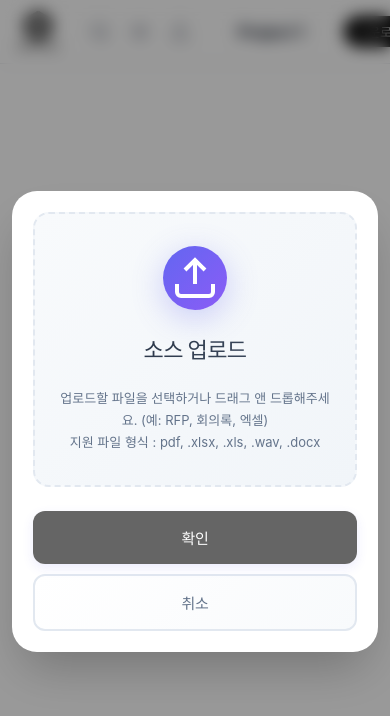
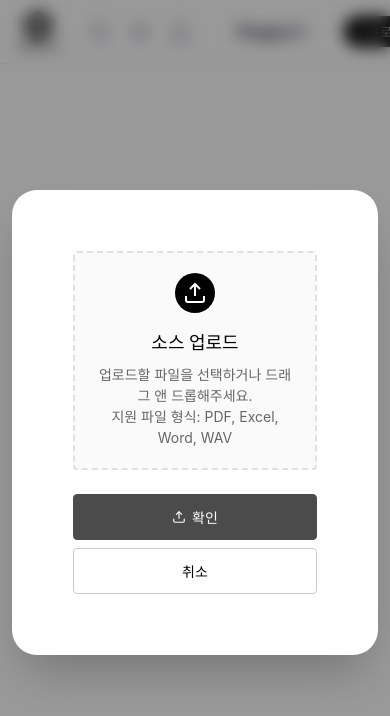
Before and after one commit to 8-do-nenemddin/DECASE-FE, a Vue app: page /projects/1 in a window 390 px wide. Both pictures are taken after a click on the button 180 px from the left and 31 px from the top of the page. Shown: the top 716 px of the page. Built offline with nearby package versions, Linux system fonts and the light colour scheme.

Commit message:
style: 업로드 모달 스타일 수정

```diff
--- a/src/components/projects/header/file_upload/UploadSourceModal.vue
+++ b/src/components/projects/header/file_upload/UploadSourceModal.vue
@@ -13,7 +13,8 @@
       <LoadingModal />
     </template>
     <template v-else>
-      <!-- 업로드 영역 -->
+      <div class="modal">
+        <!-- Upload Area -->
         <div
           class="upload-area"
           @click="handleUploadAreaClick"
@@ -24,16 +25,16 @@
           :class="{ 'drag-over': isDragOver }"
         >
           <div class="upload-icon">
-          <svg width="48" height="48" viewBox="0 0 24 24" fill="none" stroke="currentColor" stroke-width="2">
+            <svg width="24" height="24" viewBox="0 0 24 24" fill="none" stroke="currentColor" stroke-width="2">
               <path d="M21 15v4a2 2 0 0 1-2 2H5a2 2 0 0 1-2-2v-4"></path>
               <polyline points="17,8 12,3 7,8"></polyline>
               <line x1="12" y1="3" x2="12" y2="15"></line>
             </svg>
           </div>
-        <h2 class="upload-title">소스 업로드</h2>
-        <p class="upload-description">
-          업로드할 파일을 선택하거나 드래그 앤 드롭해주세요. (예: RFP, 회의록, 엑셀)<br />
-          지원 파일 형식 : pdf, .xlsx, .xls, .wav, .docx
+          <h2 class="modal-title">소스 업로드</h2>
+          <p class="modal-description">
+            업로드할 파일을 선택하거나 드래그 앤 드롭해주세요.<br />
+            지원 파일 형식: PDF, Excel, Word, WAV
           </p>
           <input
             type="file"
@@ -45,7 +46,7 @@
           />
         </div>
 
-      <!-- 파일 목록 -->
+        <!-- File List -->
         <div v-if="selectedFiles.length" class="file-list">
           <h3 class="file-list-title">선택된 파일</h3>
           <div
@@ -54,14 +55,24 @@
             class="file-item"
           >
             <div class="file-info">
+              <div class="file-icon">
+                <svg width="16" height="16" viewBox="0 0 24 24" fill="none" stroke="currentColor" stroke-width="2">
+                  <path d="M14 2H6a2 2 0 0 0-2 2v16a2 2 0 0 0 2 2h12a2 2 0 0 0 2-2V8z"></path>
+                  <polyline points="14,2 14,8 20,8"></polyline>
+                  <line x1="16" y1="13" x2="8" y2="13"></line>
+                  <line x1="16" y1="17" x2="8" y2="17"></line>
+                </svg>
+              </div>
+              <div class="file-details">
                 <span class="file-name">{{ file.name }}</span>
                 <span class="file-size">{{ formatFileSize(file.size) }}</span>
+              </div>
             </div>
             <button class="remove-file" @click="removeFile(index)">×</button>
           </div>
         </div>
 
-      <!-- 버튼 -->
+        <!-- Button Group -->
         <div class="button-group">
           <button
             class="upload-button"
@@ -69,9 +80,19 @@
             :disabled="!selectedFiles.length || isUploading"
           >
             <span v-if="isUploading" class="loading"></span>
-          <span v-else>{{ selectedFiles.length ? '업로드' : '확인' }}</span>
+            <span v-else class="upload-text">
+              <svg width="14" height="14" viewBox="0 0 24 24" fill="none" stroke="currentColor" stroke-width="2">
+                <path d="M21 15v4a2 2 0 0 1-2 2H5a2 2 0 0 1-2-2v-4"></path>
+                <polyline points="17,8 12,3 7,8"></polyline>
+                <line x1="12" y1="3" x2="12" y2="15"></line>
+              </svg>
+              {{ isUploading ? '업로드 중...' : (selectedFiles.length ? '업로드' : '확인') }}
+            </span>
           </button>
-        <button class="cancel-button" @click="closeModal">취소</button>
+          <button class="cancel-button" @click="closeModal" :disabled="isUploading">
+            취소
+          </button>
+        </div>
       </div>
     </template>
   </CommonModal>
@@ -86,7 +107,6 @@ import SuccessUploadFileModal from './SuccessUploadFileModal.vue';
 
 const emit = defineEmits(['close', 'upload']);
 
-// 여기에 modalClass, closeButtonClass 추가 (필요시 클래스명 변경 가능)
 const modalClass = computed(() => '');
 const closeButtonClass = computed(() => '');
 
@@ -152,7 +172,7 @@ const formatFileSize = (bytes) => {
   const units = ['Bytes', 'KB', 'MB', 'GB'];
   if (bytes === 0) return '0 Bytes';
   const i = Math.floor(Math.log(bytes) / Math.log(1024));
-  return (bytes / Math.pow(1024, i)).toFixed(2) + ' ' + units[i];
+  return (bytes / Math.pow(1024, i)).toFixed(1) + ' ' + units[i];
 };
 
 const handleUpload = async () => {
@@ -184,139 +204,127 @@ const handleUploadAreaClick = () => {
 </script>
 
 <style scoped>
+.modal {
+  padding: 32px;
+  max-width: 480px;
+  margin: 0 auto;
+}
+
 /* Upload Area */
 .upload-area {
-  border: 2px dashed #e2e8f0;
-  border-radius: 16px;
-  padding: 48px 32px;
+  border: 2px dashed #e0e0e0;
+  border-radius: 4px;
+  padding: 32px 24px;
   text-align: center;
   cursor: pointer;
-  transition: all 0.4s cubic-bezier(0.4, 0, 0.2, 1);
-  margin-bottom: 32px;
-  background: linear-gradient(135deg, #f8fafc 0%, #f1f5f9 100%);
-  position: relative;
-  overflow: hidden;
-}
-
-.upload-area::before {
-  content: '';
-  position: absolute;
-  top: 0;
-  left: 0;
-  right: 0;
-  bottom: 0;
-  background: linear-gradient(135deg, rgba(99, 102, 241, 0.02), rgba(139, 92, 246, 0.02));
-  opacity: 0;
-  transition: opacity 0.4s ease;
+  transition: all 0.2s ease;
+  margin-bottom: 24px;
+  background: #fafafa;
 }
 
 .upload-area:hover,
 .upload-area.drag-over {
-  border-color: #6366f1;
-  background: linear-gradient(135deg, #f0f9ff 0%, #e0f2fe 100%);
-  transform: translateY(-2px);
-  box-shadow: 0 20px 40px -12px rgba(99, 102, 241, 0.25);
-}
-
-.upload-area:hover::before,
-.upload-area.drag-over::before {
-  opacity: 1;
+  border-color: #999;
+  background: #f5f5f5;
 }
 
 .upload-icon {
-  width: 88px;
-  height: 88px;
-  background: linear-gradient(135deg, #6366f1, #8b5cf6);
+  width: 48px;
+  height: 48px;
+  background: black;
   border-radius: 50%;
   display: flex;
   align-items: center;
   justify-content: center;
-  margin: 0 auto 28px;
+  margin: 0 auto 16px;
   color: white;
-  transition: all 0.4s cubic-bezier(0.4, 0, 0.2, 1);
-  box-shadow: 0 8px 32px rgba(99, 102, 241, 0.3);
 }
 
-.upload-area:hover .upload-icon,
-.upload-area.drag-over .upload-icon {
-  transform: scale(1.1) rotate(5deg);
-  box-shadow: 0 12px 40px rgba(99, 102, 241, 0.4);
+.modal-title {
+  font-size: 20px;
+  font-weight: 600;
+  color: black;
+  margin: 0 0 8px 0;
 }
 
-.upload-title {
-  font-size: 28px;
-  font-weight: 700;
-  background: linear-gradient(135deg, #1e293b, #475569);
-  background-clip: text;
-  -webkit-background-clip: text;
-  -webkit-text-fill-color: transparent;
-  margin: 0 0 20px 0;
-  letter-spacing: -0.025em;
-}
-
-.upload-description {
-  font-size: 15px;
-  color: #64748b;
-  line-height: 1.7;
+.modal-description {
+  font-size: 14px;
+  color: #666;
   margin: 0;
-  font-weight: 400;
 }
 
 /* File List */
 .file-list {
-  margin-bottom: 32px;
+  margin-bottom: 24px;
 }
 
 .file-list-title {
-  font-size: 18px;
-  font-weight: 700;
-  color: #1e293b;
+  font-size: 14px;
+  font-weight: 600;
+  color: black;
   margin: 0 0 16px 0;
-  letter-spacing: -0.025em;
 }
 
 .file-item {
   display: flex;
   align-items: center;
   justify-content: space-between;
-  padding: 16px 20px;
-  background: linear-gradient(135deg, #ffffff, #f8fafc);
-  border-radius: 12px;
-  margin-bottom: 12px;
-  border: 1px solid #e2e8f0;
-  transition: all 0.3s cubic-bezier(0.4, 0, 0.2, 1);
-  box-shadow: 0 2px 8px rgba(0, 0, 0, 0.04);
+  padding: 12px;
+  background: #f9f9f9;
+  border: 1px solid #e0e0e0;
+  border-radius: 4px;
+  margin-bottom: 8px;
+  transition: background-color 0.2s ease;
 }
 
 .file-item:hover {
-  transform: translateY(-1px);
-  box-shadow: 0 8px 24px rgba(0, 0, 0, 0.08);
-  border-color: #cbd5e1;
+  background: #f0f0f0;
+}
+
+.file-item:last-child {
+  margin-bottom: 0;
 }
 
 .file-info {
   display: flex;
+  align-items: center;
+  gap: 12px;
+  flex: 1;
+}
+
+.file-icon {
+  width: 32px;
+  height: 32px;
+  background: black;
+  border-radius: 4px;
+  display: flex;
+  align-items: center;
+  justify-content: center;
+  color: white;
+}
+
+.file-details {
+  display: flex;
   flex-direction: column;
-  gap: 6px;
+  gap: 2px;
 }
 
 .file-name {
-  font-size: 15px;
-  font-weight: 600;
-  color: #1e293b;
+  font-size: 13px;
+  font-weight: 500;
+  color: black;
 }
 
 .file-size {
-  font-size: 13px;
-  color: #64748b;
-  font-weight: 500;
+  font-size: 12px;
+  color: #666;
 }
 
 .remove-file {
-  width: 28px;
-  height: 28px;
+  width: 24px;
+  height: 24px;
   border: none;
-  background: linear-gradient(135deg, #ef4444, #dc2626);
+  background: #ff4444;
   color: white;
   border-radius: 50%;
   cursor: pointer;
@@ -325,90 +333,84 @@ const handleUploadAreaClick = () => {
   justify-content: center;
   font-size: 16px;
   font-weight: 600;
-  transition: all 0.3s cubic-bezier(0.4, 0, 0.2, 1);
-  box-shadow: 0 4px 12px rgba(239, 68, 68, 0.3);
+  transition: background-color 0.2s ease;
 }
 
 .remove-file:hover {
-  background: linear-gradient(135deg, #dc2626, #b91c1c);
-  transform: scale(1.15) rotate(90deg);
-  box-shadow: 0 6px 16px rgba(239, 68, 68, 0.4);
+  background: #cc3333;
 }
 
 /* Button Group */
 .button-group {
   display: flex;
-  gap: 16px;
+  gap: 12px;
   justify-content: flex-end;
 }
 
 .cancel-button {
-  background: linear-gradient(135deg, #ffffff, #f8fafc);
-  color: #64748b;
-  border: 2px solid #e2e8f0;
-  padding: 14px 28px;
-  border-radius: 12px;
-  font-size: 15px;
-  font-weight: 600;
+  background: white;
+  color: black;
+  border: 1px solid #ccc;
+  padding: 10px 20px;
+  border-radius: 4px;
+  font-size: 14px;
+  font-weight: 500;
   cursor: pointer;
-  transition: all 0.3s cubic-bezier(0.4, 0, 0.2, 1);
+  transition: all 0.2s ease;
   font-family: inherit;
-  letter-spacing: -0.025em;
 }
 
-.cancel-button:hover {
-  background: linear-gradient(135deg, #f8fafc, #f1f5f9);
-  color: #475569;
-  border-color: #cbd5e1;
-  transform: translateY(-2px);
-  box-shadow: 0 8px 24px rgba(0, 0, 0, 0.08);
+.cancel-button:hover:not(:disabled) {
+  background: #f5f5f5;
+  border-color: #999;
+}
+
+.cancel-button:disabled {
+  opacity: 0.5;
+  cursor: not-allowed;
 }
 
 .upload-button {
-  background: linear-gradient(135deg, black, black);
+  background: black;
   color: white;
-  border: none;
-  padding: 14px 32px;
-  border-radius: 12px;
-  font-size: 15px;
-  font-weight: 700;
+  border: 1px solid black;
+  padding: 10px 24px;
+  border-radius: 4px;
+  font-size: 14px;
+  font-weight: 500;
   cursor: pointer;
-  transition: all 0.3s cubic-bezier(0.4, 0, 0.2, 1);
+  transition: all 0.2s ease;
   font-family: inherit;
   display: flex;
   align-items: center;
   justify-content: center;
-  gap: 10px;
+  gap: 6px;
   min-width: 120px;
-  letter-spacing: -0.025em;
-  box-shadow: 0 8px 24px rgba(99, 102, 241, 0.3);
 }
 
 .upload-button:hover:not(:disabled) {
-  background: linear-gradient(135deg, #5855f7, #7c3aed);
-  transform: translateY(-3px);
-  box-shadow: 0 12px 32px rgba(99, 102, 241, 0.4);
-}
-
-.upload-button:active:not(:disabled) {
-  transform: translateY(-1px);
+  background: #333;
 }
 
 .upload-button:disabled {
-  opacity: 0.6;
+  opacity: 0.7;
   cursor: not-allowed;
-  transform: none;
-  box-shadow: 0 4px 12px rgba(99, 102, 241, 0.2);
+}
+
+.upload-text {
+  display: flex;
+  align-items: center;
+  gap: 6px;
 }
 
 .loading {
   display: inline-block;
-  width: 18px;
-  height: 18px;
-  border: 2.5px solid rgba(255, 255, 255, 0.3);
+  width: 14px;
+  height: 14px;
+  border: 2px solid rgba(255, 255, 255, 0.3);
   border-radius: 50%;
   border-top-color: white;
-  animation: spin 1s cubic-bezier(0.68, -0.55, 0.265, 1.55) infinite;
+  animation: spin 1s linear infinite;
 }
 
 @keyframes spin {
@@ -417,168 +419,45 @@ const handleUploadAreaClick = () => {
   }
 }
 
-/* Loading Container */
-.loading-container {
-  display: flex;
-  flex-direction: column;
-  align-items: center;
-  justify-content: center;
-  text-align: center;
-  padding: 60px 40px;
-  position: relative;
-  background: linear-gradient(135deg, #f8fafc 0%, #f1f5f9 100%);
-  border-radius: 16px;
+/* Responsive Design */
+@media (max-width: 768px) {
+  .modal {
+    padding: 24px;
+    max-width: calc(100vw - 2rem);
+    margin: 1rem;
   }
 
-/* Completion Container */
-.completion-container {
-  display: flex;
-  flex-direction: column;
-  align-items: center;
-  justify-content: center;
-  text-align: center;
-  padding: 80px 40px;
-  position: relative;
-  border-radius: 16px;
-}
-
-/* Completion Icon */
-.completion-icon {
-  width: 96px;
-  height: 96px;
-  background: linear-gradient(135deg, #10b981, #059669);
-  border-radius: 50%;
-  display: flex;
-  align-items: center;
-  justify-content: center;
-  margin-bottom: 32px;
-  color: white;
-  box-shadow: 0 12px 40px rgba(16, 185, 129, 0.3);
-  animation: completionPulse 2s ease-in-out infinite;
-}
-
-@keyframes completionPulse {
-  0%, 100% {
-    transform: scale(1);
-    box-shadow: 0 12px 40px rgba(16, 185, 129, 0.3);
-  }
-  50% {
-    transform: scale(1.05);
-    box-shadow: 0 16px 48px rgba(16, 185, 129, 0.4);
-  }
-}
-
-/* Completion Text */
-.completion-text {
-  font-size: 28px;
-  font-weight: 700;
-  background: linear-gradient(135deg, #1e293b, #475569);
-  background-clip: text;
-  -webkit-background-clip: text;
-  -webkit-text-fill-color: transparent;
-  margin: 0 0 20px 0;
-  letter-spacing: -0.025em;
-}
-
-/* Responsive Design */
-@media (max-width: 768px) {
-  .upload-area {
-    padding: 40px 24px;
-    margin-bottom: 24px;
+  .modal-title {
+    font-size: 18px;
   }
 
   .upload-icon {
-    width: 72px;
-    height: 72px;
-    margin-bottom: 24px;
+    width: 40px;
+    height: 40px;
   }
 
-  .upload-title {
-    font-size: 24px;
+  .upload-area {
+    padding: 20px;
   }
 
-  .upload-description {
-    font-size: 14px;
+  .file-item {
+    padding: 10px;
+  }
+
+  .file-icon {
+    width: 28px;
+    height: 28px;
   }
 
   .button-group {
     flex-direction: column;
-    gap: 12px;
+    gap: 8px;
   }
 
   .cancel-button,
   .upload-button {
     width: 100%;
-    padding: 16px 24px;
-  }
-
-  .file-list-title {
-    font-size: 16px;
-  }
-
-  .loading-container {
-    padding: 48px 32px;
-  }
-
-  .completion-container {
-    padding: 64px 32px;
-  }
-
-  .completion-icon {
-    width: 80px;
-    height: 80px;
-    margin-bottom: 24px;
-  }
-
-  .completion-text {
-    font-size: 24px;
-    margin-bottom: 16px;
-  }
-}
-
-@media (max-width: 480px) {
-  .upload-area {
-    padding: 32px 20px;
-  }
-
-  .upload-icon {
-    width: 64px;
-    height: 64px;
-  }
-
-  .upload-title {
-    font-size: 22px;
-  }
-
-  .upload-description {
-    font-size: 13px;
-  }
-
-  .loading-container {
-    padding: 40px 24px;
-  }
-
-  .completion-container {
-    padding: 56px 24px;
-  }
-
-  .completion-icon {
-    width: 72px;
-    height: 72px;
-    margin-bottom: 20px;
-  }
-
-  .completion-text {
-    font-size: 22px;
-    margin-bottom: 12px;
-  }
-
-  .file-item {
-    padding: 14px 16px;
-  }
-
-  .button-group {
-    gap: 10px;
+    padding: 12px 20px;
   }
 }
 </style>
```
Lines whose indentation alone changed are shown as unchanged.
